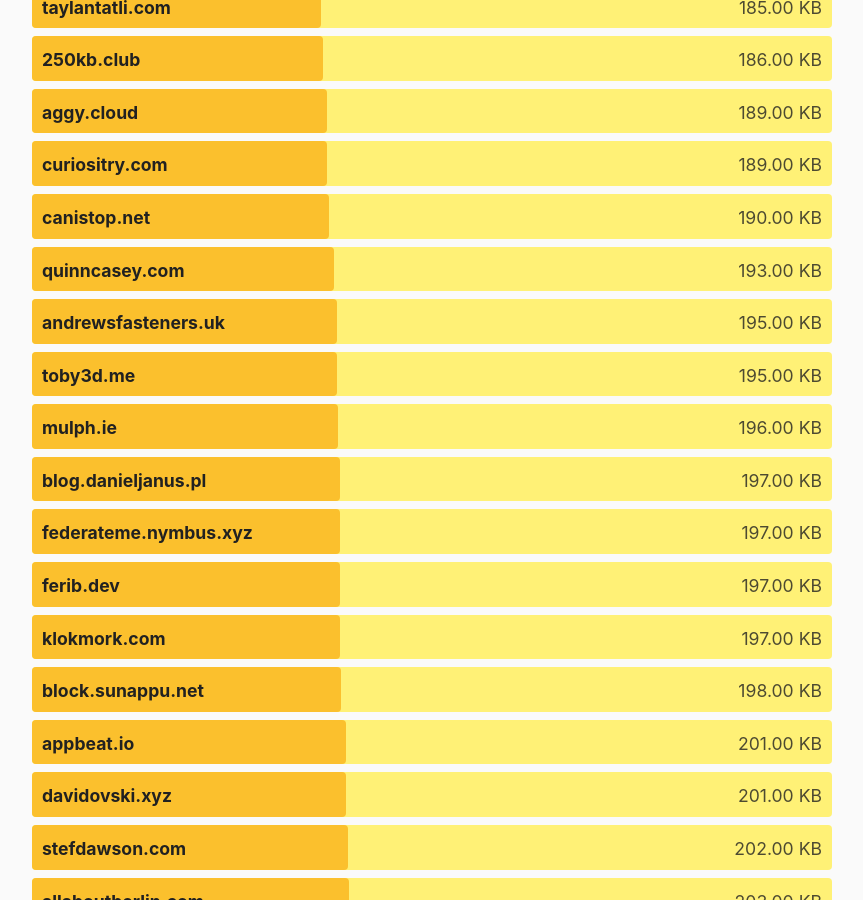
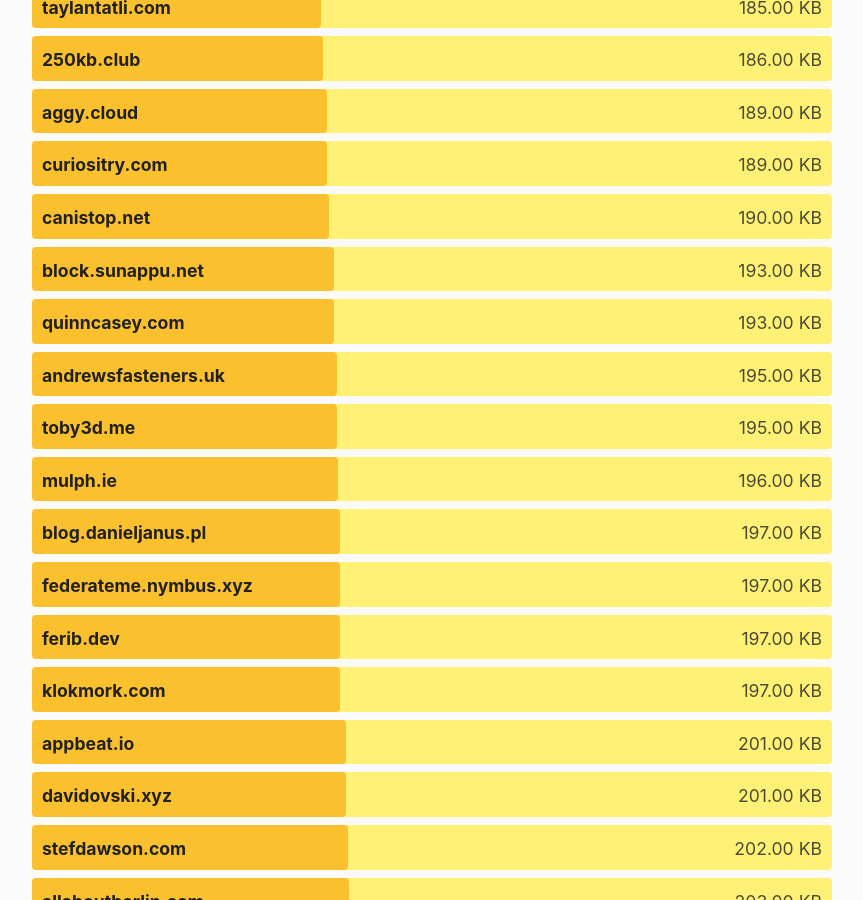
Before and after one commit to kevquirk/512kb.club, a Jekyll site: the page built from index.md, in a window 1280 px wide and 900 px high, scrolled down 17847 px. Shown: the whole window, without its empty margins (208-1071 px from the left). Built offline with Jekyll 4.4.1, drawn with Linux system fonts in a browser that asks for light colours.

Commit message:
Update block.sunappu.net size (now 193 KB)
That’s 5 KB saved!

https://gtmetrix.com/reports/block.sunappu.net/rpMIiYoD/

```diff
--- a/_data/sites.yml
+++ b/_data/sites.yml
@@ -260,8 +260,8 @@
 
 - domain: block.sunappu.net
   url: https://block.sunappu.net/
-  size: 198
-  last_checked: 2021-11-27
+  size: 193
+  last_checked: 2022-04-16
 
 - domain: blog.abbix.me
   url: https://blog.abbix.me/
```
